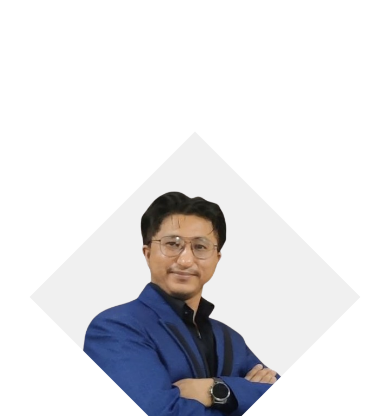
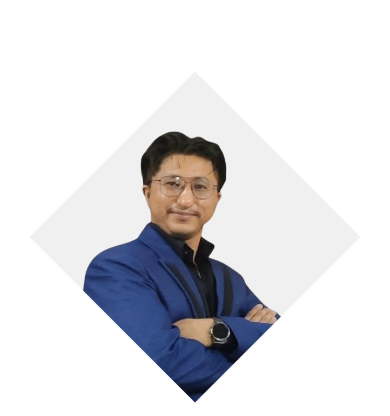
Before and after one commit to Darkassasin/myportfolio, a plain HTML site: page index.html in a window 390 px wide. Shown: the top 416 px of the page. Drawn offline with nearby package versions, Linux system fonts and the light colour scheme; files whose address does not match are found by name; a web font is replaced by a local one.

Commit message:
margin changes

```diff
--- a/css/style.css
+++ b/css/style.css
@@ -1901,7 +1901,7 @@ body .symp-btn{
 		width:65%;
 		padding-top:65%;
 		height:0;
-		margin-top:120px;
+		margin-top:60px;
 	}
 	.front-person-img > img{
 		-webkit-transform:rotate(-45deg) translateY(45px);
```
